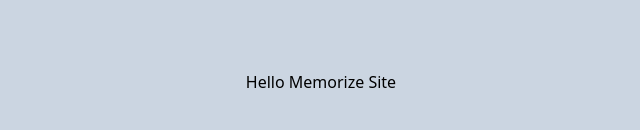
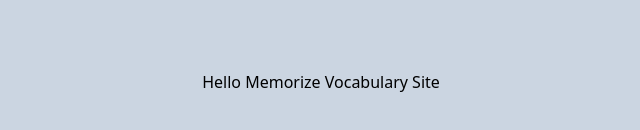
Before and after one commit to PrimeFord/Vocabulary-Memorization_Site, a React (Vite) app: page / in a window 1280 px wide. Shown: the part 318-448 px from the top of the page, without its empty margins (319-959 px from the left). Built offline with nearby package versions, Linux system fonts and the light colour scheme.

Commit message:
Update App.jsx

```diff
--- a/src/App.jsx
+++ b/src/App.jsx
@@ -7,7 +7,7 @@ function App() {
 
   return (
     <div className="App">
-      <p>Hello Memorize Site</p>
+      <p>Hello Memorize Vocabulary Site</p>
     </div>
   );
 }
```
